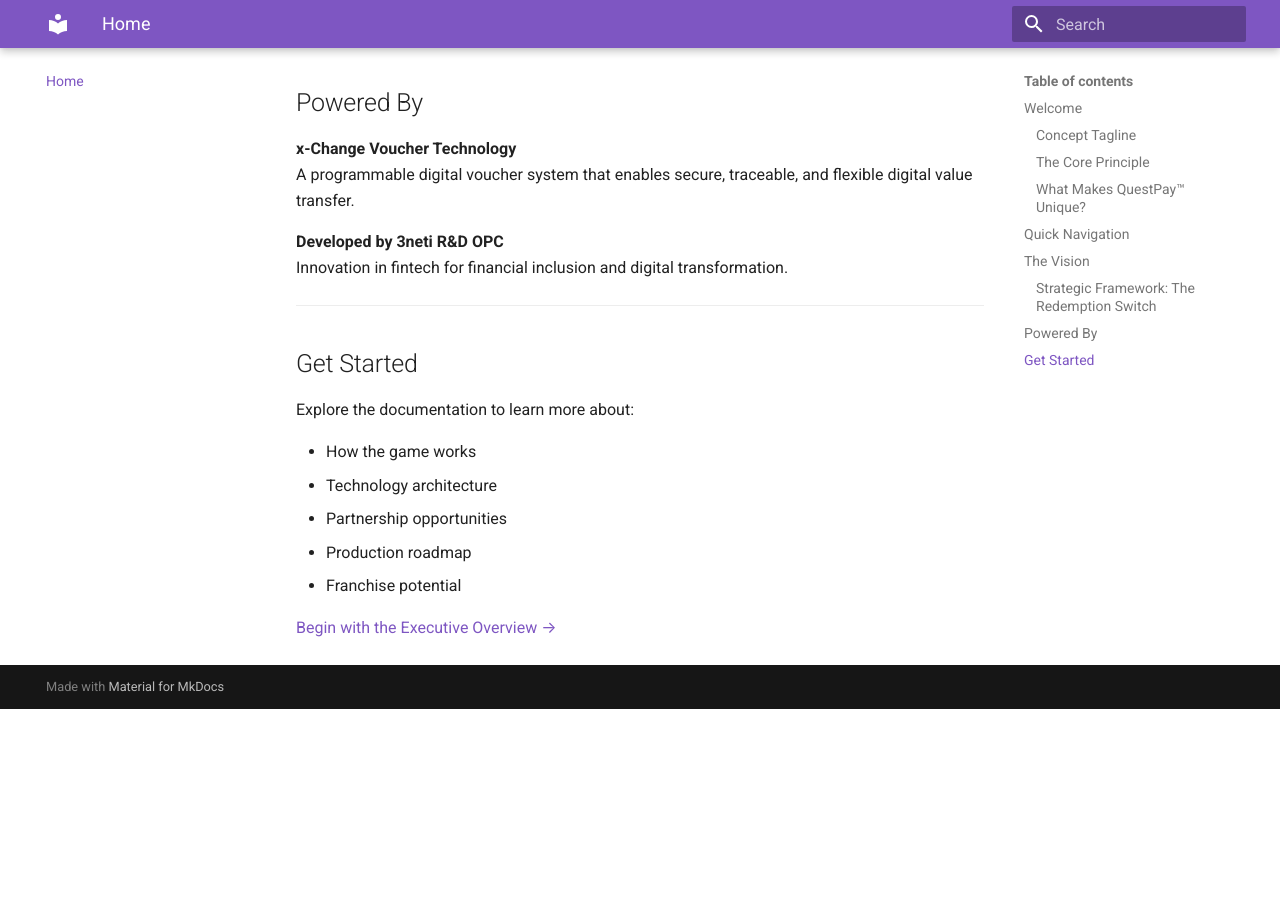
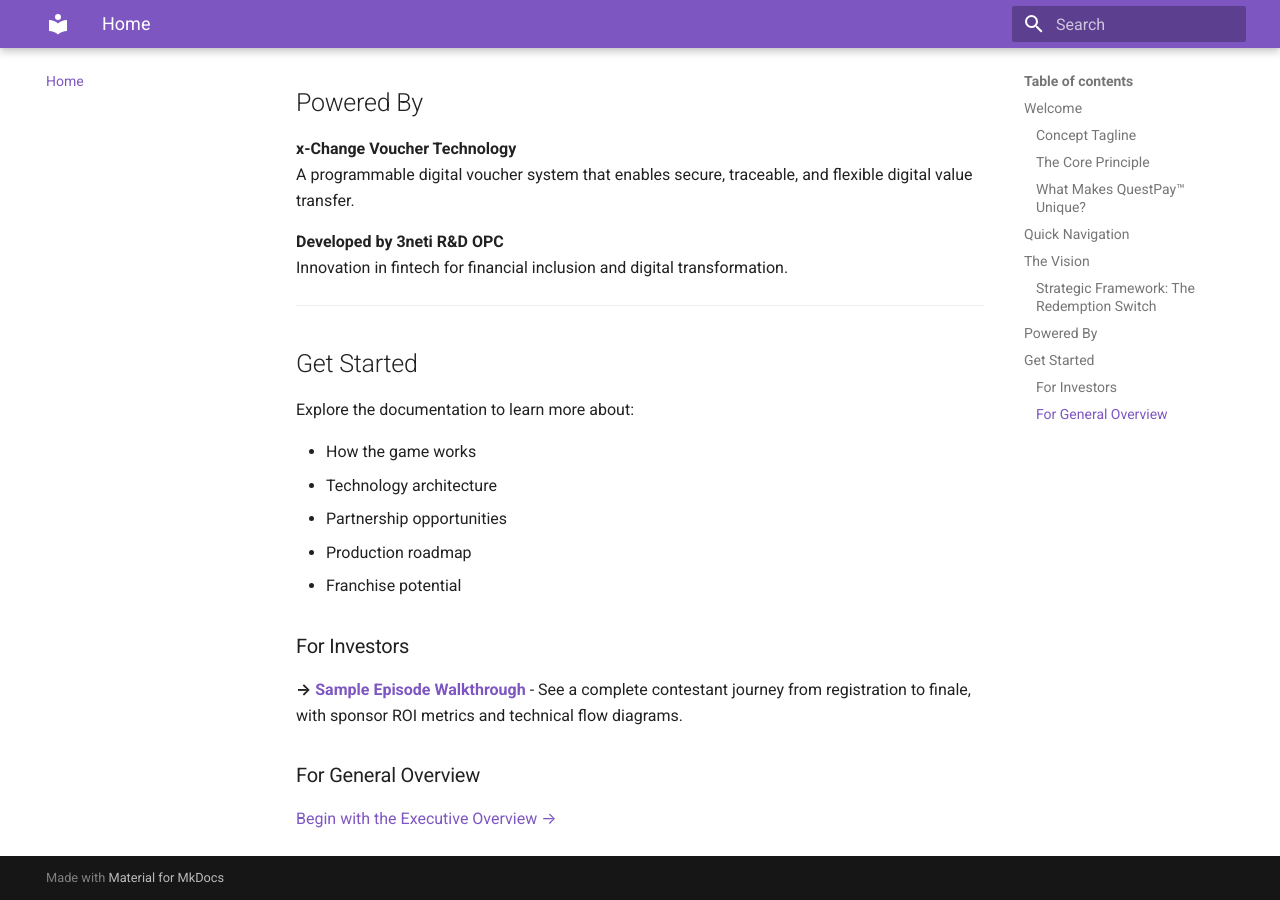
Before and after one commit to 3neti/questpay-docs, an MkDocs documentation site: the page built from docs/index.md, in a window 1280 px wide and 900 px high, scrolled down 2047 px. Built offline with MkDocs 1.6.1 and Material for MkDocs 9.7.7, drawn with Linux system fonts in a browser that asks for light colours; before the commit the page ends 2756 px from its top, so only the background shows below that.

Commit message:
Add Sample Episode Walkthrough to main navigation
- Add prominent link in index.md 'For Investors' section
- Add to executive-overview.md Next Steps (first item in list)
- Document now easily discoverable for investor pitches
- Located at docs/sample-episode.md

```diff
--- a/docs/index.md
+++ b/docs/index.md
@@ -80,4 +80,10 @@ Explore the documentation to learn more about:
 - Production roadmap
 - Franchise potential
 
+### For Investors
+
+**→ [Sample Episode Walkthrough](sample-episode.md)** - See a complete contestant journey from registration to finale, with sponsor ROI metrics and technical flow diagrams.
+
+### For General Overview
+
 [Begin with the Executive Overview →](executive-overview.md)
```
Also changed, not shown: docs/executive-overview.md (+1 -0 lines).
